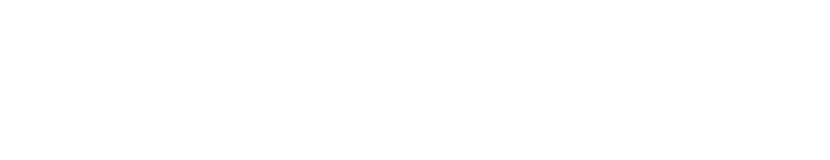
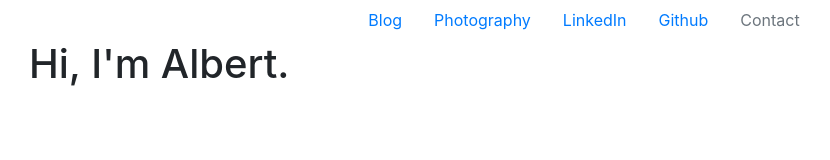
Before and after one commit to cscchang/cscchang.github.io, a plain HTML site: page index.html in a window 1280 px wide. Shown: the whole page, without its empty margins (56-886 px from the left). Drawn offline with nearby package versions, Linux system fonts and the light colour scheme.

Commit message:
added nav + photography page

```diff
--- a/index.html
+++ b/index.html
@@ -1,9 +1,65 @@
-<!DOCTYPE html>
-<html>
-<head>
-	<title></title>
-</head>
-<body>
+<!doctype html>
+<html lang="en">
+  <head>
+    <!-- Required meta tags -->
+    <meta charset="utf-8">
+    <meta name="viewport" content="width=device-width, initial-scale=1, shrink-to-fit=no">
 
-</body>
+    <!-- Bootstrap CSS -->
+    <link rel="stylesheet" href="https://stackpath.bootstrapcdn.com/bootstrap/4.5.2/css/bootstrap.min.css" integrity="sha384-JcKb8q3iqJ61gNV9KGb8thSsNjpSL0n8PARn9HuZOnIxN0hoP+VmmDGMN5t9UJ0Z" crossorigin="anonymous">
+
+    <title>Albert Hu</title>
+
+    <div class="container">
+    	<ul class="nav justify-content-center">
+		  <li class="nav-item">
+		    <a class="nav-link" href="#">Blog</a>
+		  </li>
+		  <li class="nav-item">
+		    <a class="nav-link" href="photography.html">Photography</a>
+		  </li>
+		  <li class="nav-item">
+		    <a class="nav-link" href="https://www.linkedin.com/in/albhu/">LinkedIn</a>
+		  </li>
+		  <li class="nav-item">
+		    <a class="nav-link" href="https://github.com/alberthu16">Github</a>
+		  </li>
+		  <li class="nav-item">
+		    <a class="nav-link disabled" href="#" tabindex="-1" aria-disabled="true">Contact</a>
+		  </li>
+		</ul>
+		<h1>Hi, I'm Albert.</h1>
+    </div>
+
+
+
+
+
+  </head>
+  <body>
+
+
+
+
+
+
+
+
+
+
+
+
+
+
+
+
+
+
+
+    <!-- Optional JavaScript -->
+    <!-- jQuery first, then Popper.js, then Bootstrap JS -->
+    <script src="https://code.jquery.com/jquery-3.5.1.slim.min.js" integrity="sha384-DfXdz2htPH0lsSSs5nCTpuj/zy4C+OGpamoFVy38MVBnE+IbbVYUew+OrCXaRkfj" crossorigin="anonymous"></script>
+    <script src="https://cdn.jsdelivr.net/npm/popper.js@1.16.1/dist/umd/popper.min.js" integrity="sha384-9/reFTGAW83EW2RDu2S0VKaIzap3H66lZH81PoYlFhbGU+6BZp6G7niu735Sk7lN" crossorigin="anonymous"></script>
+    <script src="https://stackpath.bootstrapcdn.com/bootstrap/4.5.2/js/bootstrap.min.js" integrity="sha384-B4gt1jrGC7Jh4AgTPSdUtOBvfO8shuf57BaghqFfPlYxofvL8/KUEfYiJOMMV+rV" crossorigin="anonymous"></script>
+  </body>
 </html>
```
Also changed, not shown: photography.html (added).
